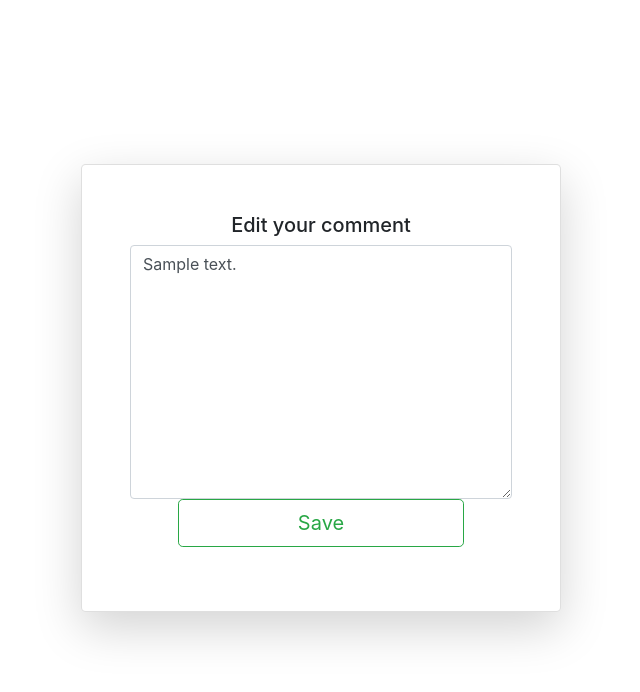
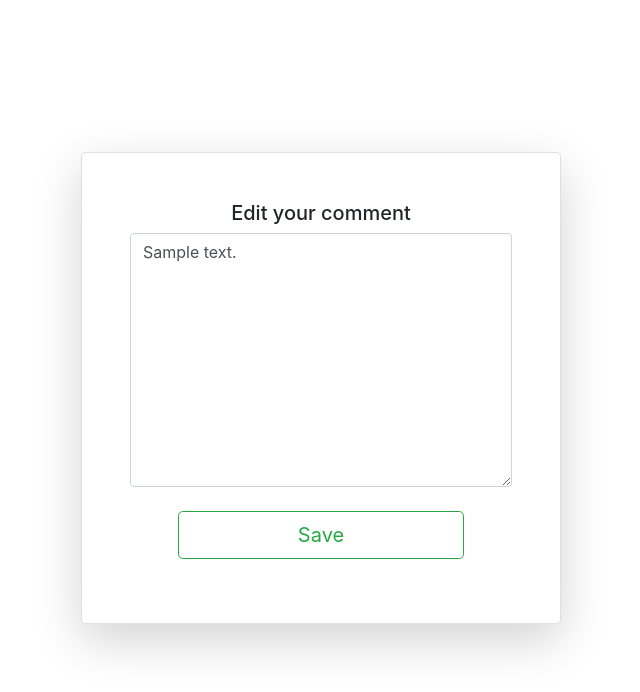
Before and after one commit to tc98100/Auspedition, a Django app: page /attractions/1/edit/1/ in a window 1280 px wide. Shown: the top 692 px of the page, without its empty margins (319-959 px from the left). Run offline with Django 3.2, Linux system fonts and the light colour scheme; tables that the repository leaves empty hold one stand-in row (values such as "Sample post"); some libraries are stand-ins or nearby versions.

Commit message:
removed staff viewing bookmarks and likes on destination and attraction

```diff
--- a/Austrip/main/templates/attraction_detail.html
+++ b/Austrip/main/templates/attraction_detail.html
@@ -25,6 +25,7 @@
                     </div>
                     <div class="col-6">
                         <div>
+                        {% if not request.user.is_superuser %}
                             {% if request.user.is_authenticated %}
                             <div class="row">
                                 <div class="col-6">
@@ -97,6 +98,8 @@
                                 </div>
                             </div>
                                 {% endif %}
+                                                        {% endif %}
+
                         </div>
                     </div>
                 </div>
--- a/Austrip/main/templates/destination_detail.html
+++ b/Austrip/main/templates/destination_detail.html
@@ -25,6 +25,7 @@
                 </div>
                 <div class="col-6">
                     <div>
+                        {% if not request.user.is_superuser %}
                             {% if request.user.is_authenticated %}
                                 <div class="row">
                                     <div class="col-6">
@@ -98,6 +99,7 @@
                                         <p class="text-center mb-0" id="d-dislike-count">{{ city.dislikes }}</p>
                                     </div>
                                 </div>
+                            {% endif %}
                         {% endif %}
                     </div>
                 </div>
--- a/Austrip/main/templates/edit_attraction.html
+++ b/Austrip/main/templates/edit_attraction.html
@@ -18,7 +18,7 @@
                 {% csrf_token %}
                 <div class="form-group text-center">
                     <h5>Edit your comment</h5>
-                    {% render_field form.comment_content class="form-control" placeholder="Edit comment" %}
+                    {% render_field form.comment_content class="form-control mb-4" placeholder="Edit comment" %}
                     <input class="btn btn-outline-success text-center btn-lg w-75" type="submit" href="{% url 'edit_comment_attraction' comment_id=comment.commentId attraction=place.attraction_id %}" value="Save">
                 </div>
             </form>
--- a/Austrip/main/templates/edit_destination.html
+++ b/Austrip/main/templates/edit_destination.html
@@ -18,7 +18,7 @@
                 {% csrf_token %}
                 <div class="form-group text-center">
                     <h5>Edit your comment</h5>
-                    {% render_field form.comment_content class="form-control" placeholder="Edit comment" %}
+                    {% render_field form.comment_content class="form-control mb-4" placeholder="Edit comment" %}
                     <input class="btn btn-outline-success text-center btn-lg w-75" type="submit" href="{% url 'edit_comment_destination' comment_id=comment.commentId destination=city.destination_id %}" value="Save">
                 </div>
             </form>
```
Lines whose indentation alone changed are shown as unchanged.
